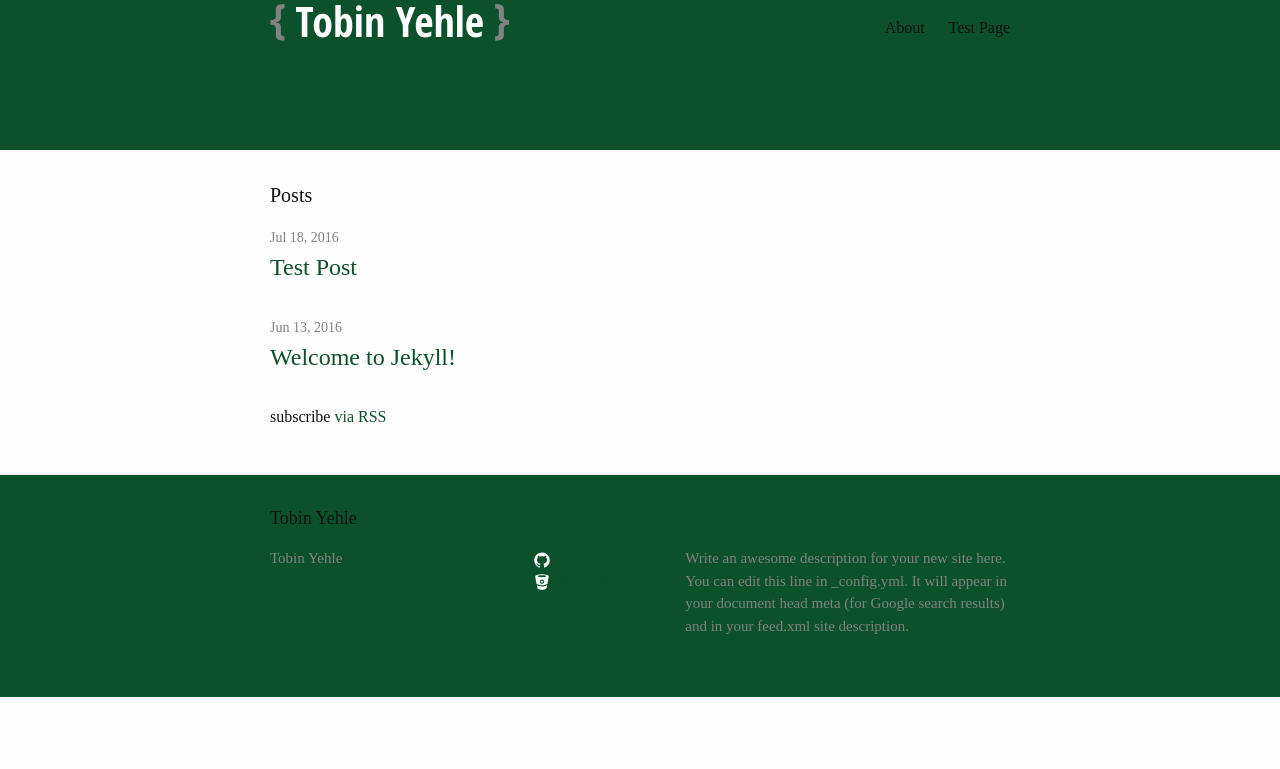
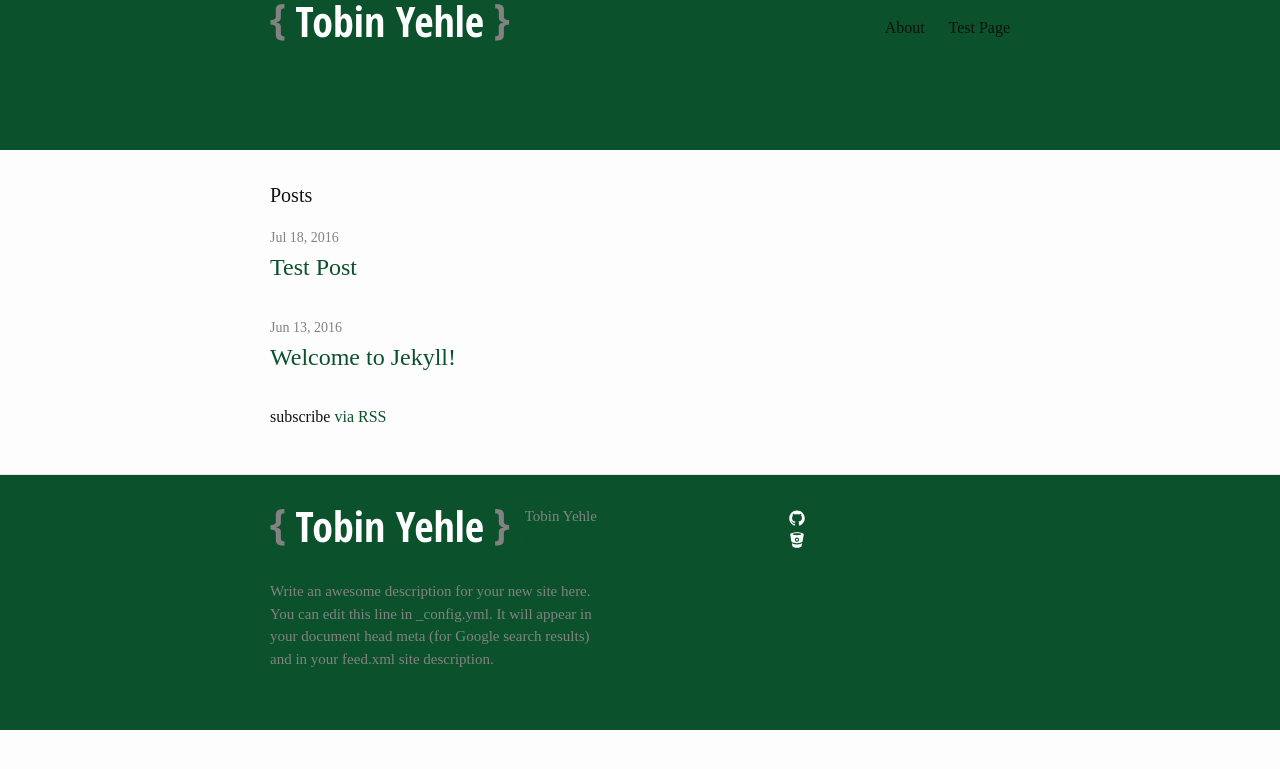
Before and after one commit to tyehle/tyehle.github.io, a Jekyll site: the page built from index.html, in a window 1280 px wide. Shown: the top 769 px of the page. Built offline with Jekyll 4.4.1, drawn with Linux system fonts in a browser that asks for light colours; some web fonts are replaced; Markdown is read by kramdown in place of the engine named in the settings.

Commit message:
breakout title

```diff
--- a/_includes/footer.html
+++ b/_includes/footer.html
@@ -2,7 +2,8 @@
 
   <div class="wrapper">
 
-    <h2 class="footer-heading">{{ site.title }}</h2>
+    <!--h2 class="footer-heading">{{ site.title }}</h2-->
+    {% include title.html %}
 
     <div class="footer-col-wrapper">
       <div class="footer-col footer-col-1">
--- a/_includes/header.html
+++ b/_includes/header.html
@@ -2,11 +2,7 @@
 
   <div class="wrapper">
 
-    <a class="site-title" href="{{ site.baseurl }}/">
-      <span class="site-title-brace">{</span>
-      {{ site.title }}
-      <span class="site-title-brace">}</span>
-    </a>
+    {% include title.html %}
 
     <nav class="site-nav">
       <a href="#" class="menu-icon">
--- /dev/null
+++ b/_includes/title.html
@@ -0,0 +1,5 @@
+<a class="site-title" href="{{ site.baseurl }}/">
+  <span class="site-title-brace">{</span>
+  {{ site.title }}
+  <span class="site-title-brace">}</span>
+</a>
```
